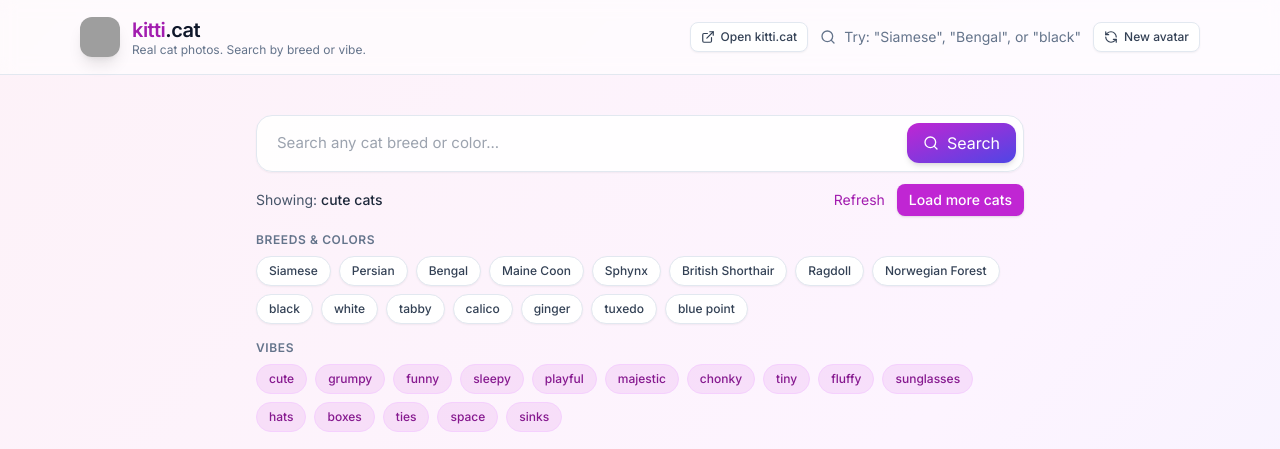
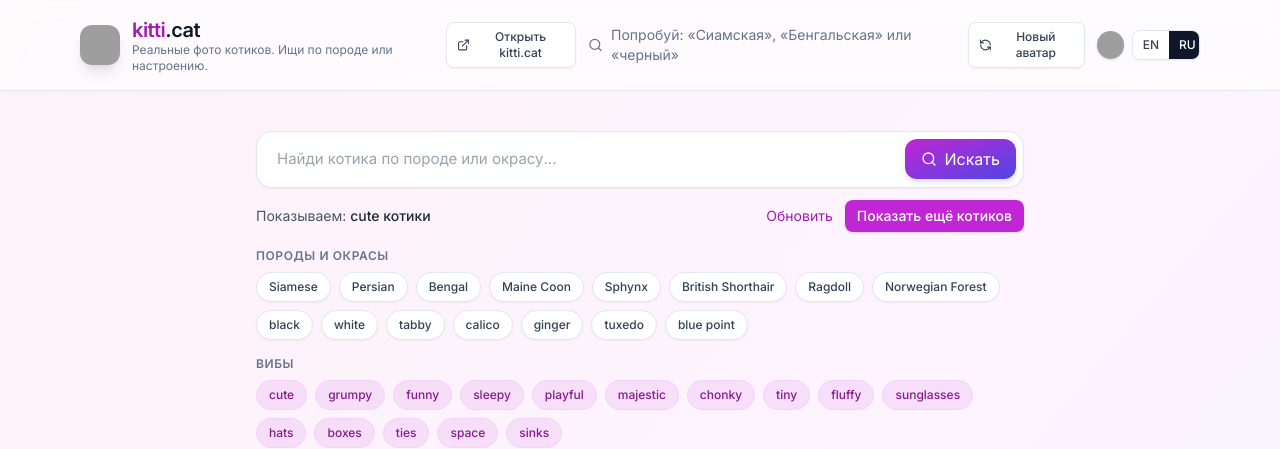
Before and after one commit to gramtop961/frontend-repo_c7vg73xt_emopwh, a React (Vite) app: page / in a window 1280 px wide. Shown: the top 449 px of the page. Built offline with nearby package versions, Linux system fonts and the light colour scheme; no server answers; grey boxes are pictures that could not be loaded; a web font is replaced by a local one.

Commit message:
Update project prj_c7vg73xt - 2025-11-03T13:11:22.889Z

```diff
--- a/src/App.jsx
+++ b/src/App.jsx
@@ -14,6 +14,45 @@ const VIBE_TO_CATEGORY = {
   clothes: 15,
   sinks: 14,
   ties: 7,
+};
+
+const I18N = {
+  en: {
+    tagline: 'Real cat photos. Search by breed or vibe.',
+    openSite: 'Open kitti.cat',
+    tryExamples: 'Try: "Siamese", "Bengal", or "black"',
+    searchPlaceholder: 'Search any cat breed or color...',
+    search: 'Search',
+    showing: 'Showing:',
+    refresh: 'Refresh',
+    loadMore: 'Load more cats',
+    breedsColors: 'Breeds & colors',
+    vibes: 'Vibes',
+    emptyPrompt: 'Try searching for a breed like "Siamese" or a color like "black".',
+    open: 'Open',
+    preview: 'Preview',
+    close: 'Close',
+    newAvatar: 'New avatar',
+    cats: 'cats',
+  },
+  ru: {
+    tagline: 'Реальные фото котиков. Ищи по породе или настроению.',
+    openSite: 'Открыть kitti.cat',
+    tryExamples: 'Попробуй: «Сиамская», «Бенгальская» или «черный»',
+    searchPlaceholder: 'Найди котика по породе или окрасу...',
+    search: 'Искать',
+    showing: 'Показываем:',
+    refresh: 'Обновить',
+    loadMore: 'Показать ещё котиков',
+    breedsColors: 'Породы и окрасы',
+    vibes: 'Вибы',
+    emptyPrompt: 'Попробуй ввести породу, например «Сиамская», или цвет, например «черный».',
+    open: 'Открыть',
+    preview: 'Превью',
+    close: 'Закрыть',
+    newAvatar: 'Новый аватар',
+    cats: 'котики',
+  },
 };
 
 // Fetch real cat photos. Primary source: TheCatAPI (no key needed for light usage).
@@ -78,6 +117,9 @@ export default function App() {
   const [query, setQuery] = useState('');
   const [vibe, setVibe] = useState('');
   const [page, setPage] = useState(0);
+  const [lang, setLang] = useState('ru');
+
+  const t = useCallback((key) => I18N[lang]?.[key] ?? I18N.en[key] ?? key, [lang]);
 
   const hasQuery = useMemo(() => Boolean((query || '').trim()), [query]);
 
@@ -118,40 +160,40 @@ export default function App() {
 
   return (
     <div className="min-h-screen bg-gradient-to-br from-pink-50 via-fuchsia-50 to-indigo-50 text-slate-900">
-      <Header />
+      <Header lang={lang} setLang={setLang} t={t} />
 
       <main className="mx-auto max-w-6xl px-4 pt-10 pb-28">
         <section className="mb-6">
           <div className="mx-auto max-w-3xl">
-            <SearchBar onSearch={runSearch} />
+            <SearchBar onSearch={runSearch} t={t} />
             <div className="mt-3 flex flex-col gap-2 sm:flex-row sm:items-center sm:justify-between">
               <p className="text-sm text-slate-600">
-                Showing: <span className="font-medium text-slate-800">{hasQuery ? `“${query}”` : (vibe ? `${vibe} cats` : 'cats')}</span>
+                {t('showing')} <span className="font-medium text-slate-800">{hasQuery ? `“${query}”` : (vibe ? `${vibe} ${t('cats')}` : 'cats')}</span>
               </p>
               <div className="flex items-center gap-3">
                 <button
                   onClick={() => (hasQuery ? runSearch(query) : runVibe(vibe || 'cute'))}
                   className="text-sm text-fuchsia-700 hover:underline"
                 >
-                  Refresh
+                  {t('refresh')}
                 </button>
                 <button
                   onClick={loadMore}
                   className="rounded-lg bg-fuchsia-600 px-3 py-1.5 text-sm font-medium text-white shadow hover:bg-fuchsia-700 disabled:opacity-50"
                   disabled={loading}
                 >
-                  Load more cats
+                  {t('loadMore')}
                 </button>
               </div>
             </div>
             <div className="mt-4">
-              <Suggestions onPick={runSearch} onVibe={runVibe} />
+              <Suggestions onPick={runSearch} onVibe={runVibe} t={t} />
             </div>
           </div>
         </section>
 
         <section>
-          <Gallery images={images} loading={loading} onOpen={setActiveSrc} />
+          <Gallery images={images} loading={loading} onOpen={setActiveSrc} t={t} />
         </section>
       </main>
 
@@ -167,8 +209,8 @@ export default function App() {
             <div className="flex items-center justify-between border-t px-4 py-3 text-sm">
               <span className="text-slate-600 truncate pr-2">{activeSrc}</span>
               <div className="flex gap-2">
-                <a href={activeSrc} target="_blank" rel="noreferrer" className="rounded-lg bg-slate-900 px-3 py-1.5 font-medium text-white hover:bg-black">Open</a>
-                <button onClick={() => setActiveSrc(null)} className="rounded-lg border border-slate-300 bg-white px-3 py-1.5 font-medium text-slate-700 hover:bg-slate-50">Close</button>
+                <a href={activeSrc} target="_blank" rel="noreferrer" className="rounded-lg bg-slate-900 px-3 py-1.5 font-medium text-white hover:bg-black">{t('open')}</a>
+                <button onClick={() => setActiveSrc(null)} className="rounded-lg border border-slate-300 bg-white px-3 py-1.5 font-medium text-slate-700 hover:bg-slate-50">{t('close')}</button>
               </div>
             </div>
           </div>
--- a/src/components/Gallery.jsx
+++ b/src/components/Gallery.jsx
@@ -1,7 +1,7 @@
 import React from 'react';
 import ImageCard from './ImageCard';
 
-export default function Gallery({ images, loading, onOpen }) {
+export default function Gallery({ images, loading, onOpen, t }) {
   if (loading) {
     return (
       <div className="grid grid-cols-2 sm:grid-cols-3 lg:grid-cols-4 gap-4">
@@ -15,7 +15,7 @@ export default function Gallery({ images, loading, onOpen }) {
   if (!images?.length) {
     return (
       <div className="rounded-xl border border-dashed border-slate-300 p-10 text-center text-slate-500">
-        Try searching for a breed like "Siamese" or a color like "black".
+        {t?.('emptyPrompt')}
       </div>
     );
   }
@@ -23,7 +23,7 @@ export default function Gallery({ images, loading, onOpen }) {
   return (
     <div className="grid grid-cols-2 sm:grid-cols-3 lg:grid-cols-4 gap-4">
       {images.map((src, idx) => (
-        <ImageCard key={idx} src={src} alt={`Cat ${idx + 1}`} onOpen={() => onOpen(src)} />)
+        <ImageCard key={idx} src={src} alt={`Cat ${idx + 1}`} onOpen={() => onOpen(src)} t={t} />)
       )}
     </div>
   );
--- a/src/components/Header.jsx
+++ b/src/components/Header.jsx
@@ -1,7 +1,8 @@
 import React, { useMemo, useState } from 'react';
 import { Search, RefreshCcw, ExternalLink } from 'lucide-react';
+import LanguageSwitcher from './LanguageSwitcher';
 
-export default function Header() {
+export default function Header({ lang = 'en', setLang, t }) {
   // Multiple avatar sources + robust fallback to ensure an image always shows
   const sources = useMemo(
     () => [
@@ -33,7 +34,6 @@ export default function Header() {
   };
 
   const handleShare = () => {
-    const niceText = 'Open kitti.cat';
     const url = window.location.origin;
     try {
       navigator.clipboard?.writeText(url);
@@ -60,7 +60,7 @@ export default function Header() {
               <span className="text-fuchsia-700">kitti</span>
               <span className="text-slate-900">.cat</span>
             </h1>
-            <p className="text-xs text-slate-500 -mt-0.5">Real cat photos. Search by breed or vibe.</p>
+            <p className="text-xs text-slate-500 -mt-0.5">{t?.('tagline')}</p>
           </div>
         </div>
         <div className="hidden md:flex items-center text-slate-500 text-sm gap-3">
@@ -68,23 +68,24 @@ export default function Header() {
             type="button"
             onClick={handleShare}
             className="inline-flex items-center gap-1.5 rounded-lg border border-slate-200 bg-white px-2.5 py-1.5 text-xs font-medium text-slate-700 shadow-sm hover:bg-slate-50"
-            aria-label="Open kitti.cat"
-            title="Open kitti.cat"
+            aria-label={t?.('openSite')}
+            title={t?.('openSite')}
           >
             <ExternalLink className="h-3.5 w-3.5" />
-            Open kitti.cat
+            {t?.('openSite')}
           </button>
-          <div className="hidden sm:flex items-center"><Search className="h-4 w-4 mr-2" /><span>Try: "Siamese", "Bengal", or "black"</span></div>
+          <div className="hidden sm:flex items-center"><Search className="h-4 w-4 mr-2" /><span>{t?.('tryExamples')}</span></div>
           <button
             type="button"
             onClick={() => setIdx((i) => (i + 1) % sources.length)}
             className="inline-flex items-center gap-1.5 rounded-lg border border-slate-200 bg-white px-2.5 py-1.5 text-xs font-medium text-slate-700 shadow-sm hover:bg-slate-50"
-            aria-label="Change avatar"
-            title="Change avatar"
+            aria-label={t?.('newAvatar')}
+            title={t?.('newAvatar')}
           >
             <RefreshCcw className="h-3.5 w-3.5" />
-            New avatar
+            {t?.('newAvatar')}
           </button>
+          <LanguageSwitcher lang={lang} onChange={setLang} />
         </div>
       </div>
     </header>
--- a/src/components/ImageCard.jsx
+++ b/src/components/ImageCard.jsx
@@ -1,6 +1,6 @@
 import React from 'react';
 
-export default function ImageCard({ src, alt, onOpen }) {
+export default function ImageCard({ src, alt, onOpen, t }) {
   return (
     <div className="group relative overflow-hidden rounded-xl border border-slate-200 bg-white shadow-sm">
       <img
@@ -18,13 +18,13 @@ export default function ImageCard({ src, alt, onOpen }) {
           rel="noreferrer"
           className="pointer-events-auto rounded-lg bg-white/90 px-3 py-1.5 text-xs font-medium text-slate-700 shadow hover:bg-white"
         >
-          Open
+          {t?.('open')}
         </a>
         <button
           onClick={onOpen}
           className="pointer-events-auto rounded-lg bg-black/70 px-3 py-1.5 text-xs font-medium text-white shadow hover:bg-black"
         >
-          Preview
+          {t?.('preview')}
         </button>
       </div>
     </div>
--- /dev/null
+++ b/src/components/LanguageSwitcher.jsx
@@ -0,0 +1,34 @@
+import React from 'react';
+
+export default function LanguageSwitcher({ lang = 'en', onChange }) {
+  const isRU = lang === 'ru';
+  return (
+    <div className="flex items-center gap-2">
+      <img
+        src={`https://placekitten.com/40/${isRU ? 42 : 40}`}
+        alt="Cat"
+        width={28}
+        height={28}
+        className="h-7 w-7 rounded-full object-cover shadow"
+      />
+      <div className="inline-flex overflow-hidden rounded-lg border border-slate-200 bg-white text-xs font-medium shadow-sm">
+        <button
+          type="button"
+          onClick={() => onChange?.('en')}
+          className={`px-2.5 py-1.5 ${!isRU ? 'bg-slate-900 text-white' : 'text-slate-700 hover:bg-slate-50'}`}
+          aria-pressed={!isRU}
+        >
+          EN
+        </button>
+        <button
+          type="button"
+          onClick={() => onChange?.('ru')}
+          className={`px-2.5 py-1.5 ${isRU ? 'bg-slate-900 text-white' : 'text-slate-700 hover:bg-slate-50'}`}
+          aria-pressed={isRU}
+        >
+          RU
+        </button>
+      </div>
+    </div>
+  );
+}
--- a/src/components/SearchBar.jsx
+++ b/src/components/SearchBar.jsx
@@ -1,7 +1,7 @@
 import React, { useState } from 'react';
 import { Search } from 'lucide-react';
 
-export default function SearchBar({ onSearch }) {
+export default function SearchBar({ onSearch, t }) {
   const [value, setValue] = useState('');
 
   const handleSubmit = (e) => {
@@ -18,17 +18,17 @@ export default function SearchBar({ onSearch }) {
           type="text"
           value={value}
           onChange={(e) => setValue(e.target.value)}
-          placeholder="Search any cat breed or color..."
+          placeholder={t?.('searchPlaceholder')}
           className="w-full rounded-2xl border border-slate-200 bg-white/90 px-5 py-4 pr-12 text-[15px] shadow-sm outline-none focus:ring-4 focus:ring-fuchsia-200"
-          aria-label="Search cats by breed or color"
+          aria-label={t?.('searchPlaceholder')}
         />
         <button
           type="submit"
           className="absolute right-2 top-1/2 -translate-y-1/2 inline-flex items-center gap-2 rounded-xl bg-gradient-to-br from-fuchsia-600 to-indigo-600 px-4 py-2 text-white shadow-md hover:brightness-110 focus:outline-none focus:ring-4 focus:ring-fuchsia-200"
-          aria-label="Search"
+          aria-label={t?.('search')}
         >
           <Search className="h-4 w-4" />
-          <span className="hidden sm:inline">Search</span>
+          <span className="hidden sm:inline">{t?.('search')}</span>
         </button>
       </div>
     </form>
--- a/src/components/Suggestions.jsx
+++ b/src/components/Suggestions.jsx
@@ -36,11 +36,11 @@ const vibes = [
   'sinks',
 ];
 
-export default function Suggestions({ onPick, onVibe }) {
+export default function Suggestions({ onPick, onVibe, t }) {
   return (
     <div className="flex flex-col gap-4">
       <div>
-        <h3 className="mb-2 text-xs font-semibold uppercase tracking-wider text-slate-500">Breeds & colors</h3>
+        <h3 className="mb-2 text-xs font-semibold uppercase tracking-wider text-slate-500">{t?.('breedsColors')}</h3>
         <div className="flex flex-wrap gap-2">
           {breedAndColor.map((s) => (
             <button
@@ -54,7 +54,7 @@ export default function Suggestions({ onPick, onVibe }) {
         </div>
       </div>
       <div>
-        <h3 className="mb-2 text-xs font-semibold uppercase tracking-wider text-slate-500">Vibes</h3>
+        <h3 className="mb-2 text-xs font-semibold uppercase tracking-wider text-slate-500">{t?.('vibes')}</h3>
         <div className="flex flex-wrap gap-2">
           {vibes.map((s) => (
             <button
```
Also changed, not shown: 1 other file (tests, documents, lock files or other folders).
